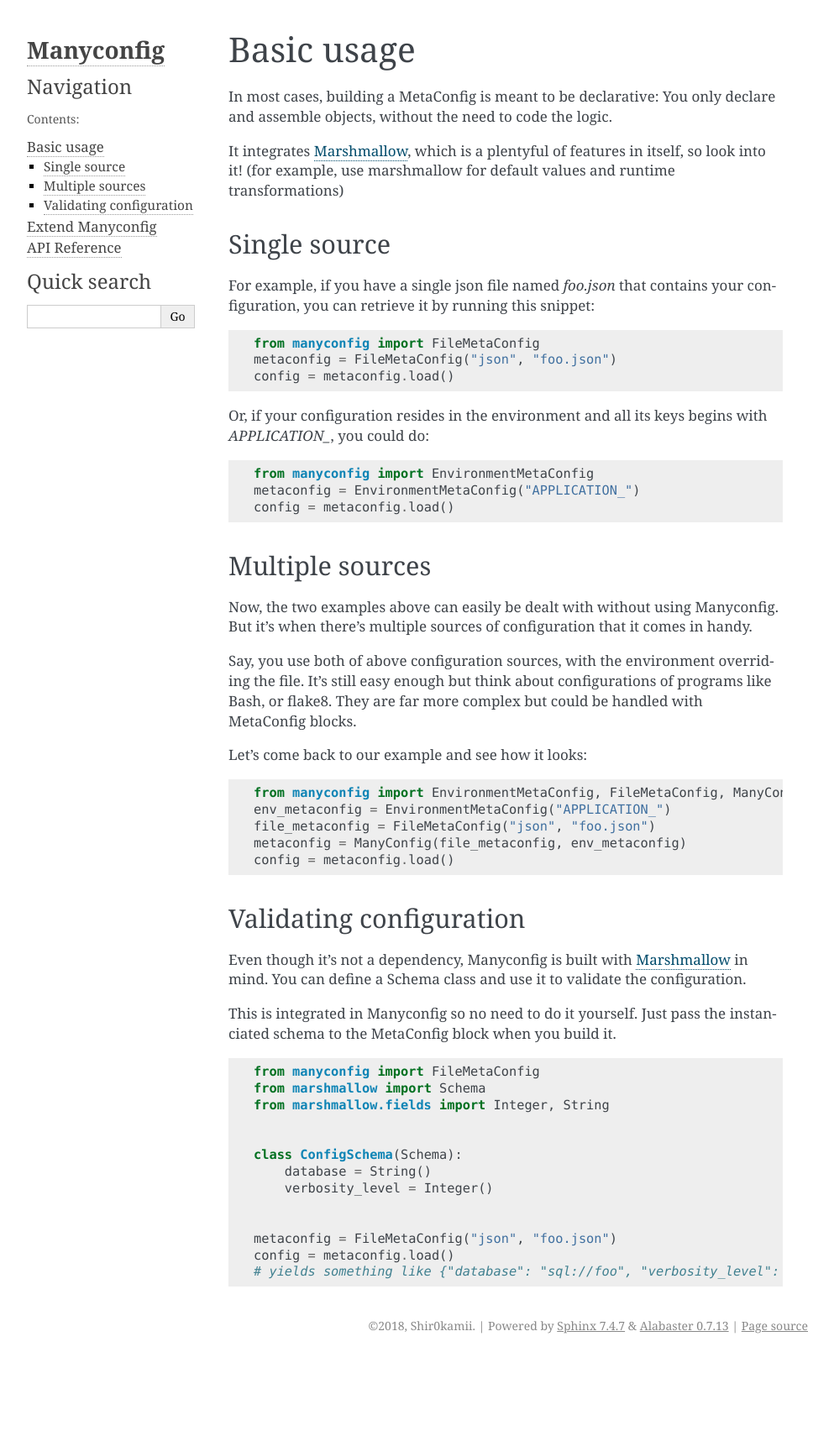
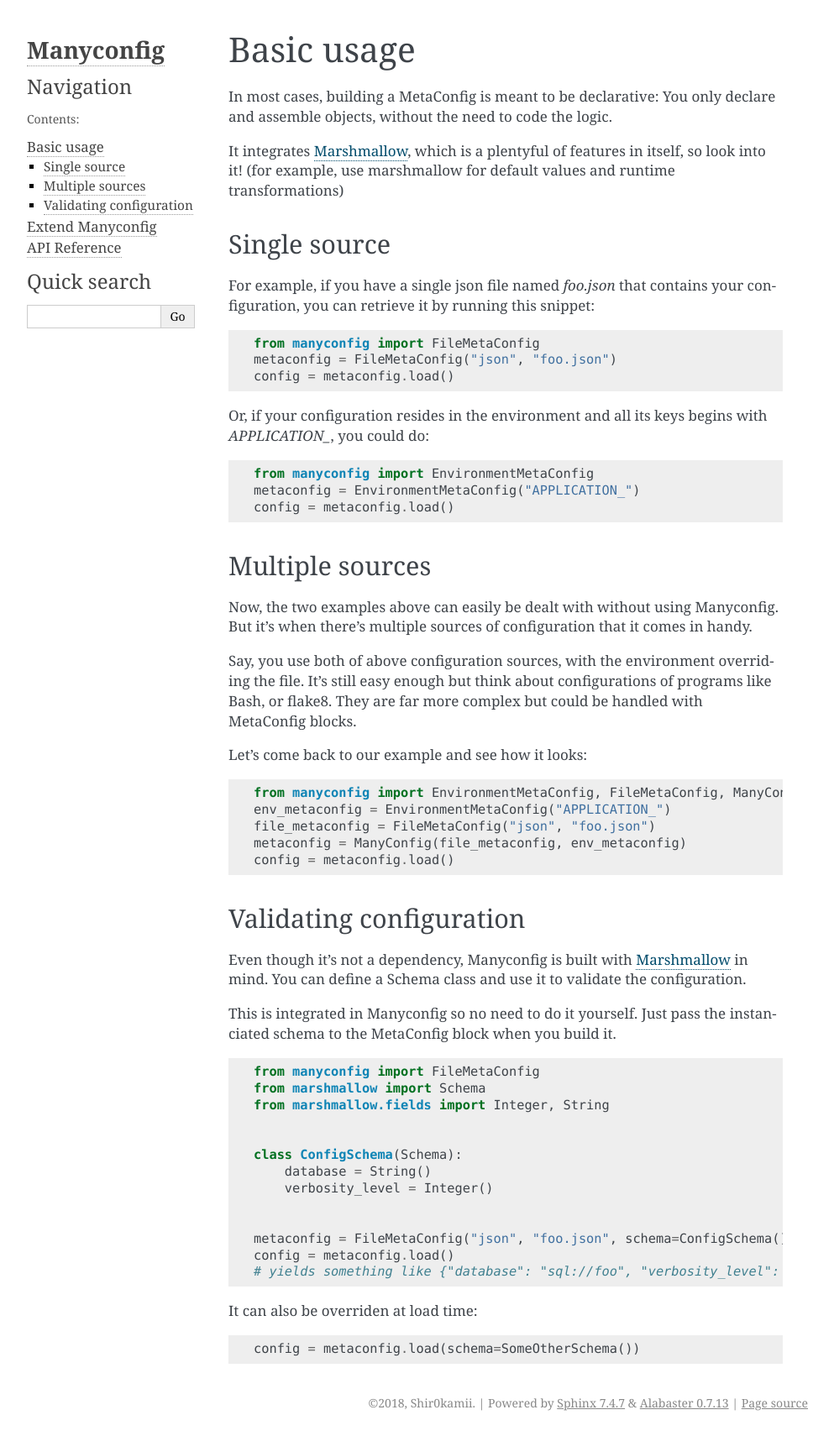
Before and after one commit to Shir0kamii/manyconfig, a Sphinx documentation site: the page built from docs/source/basic.rst, in a window 1280 px wide. Shown: the whole page at 84% size, without its empty margins (148-1141 px from the left). Built offline with Sphinx 7.4.7, drawn with Linux system fonts in a browser that asks for light colours; before the commit the page ends 1618 px from its top, so only the background shows below that.

Commit message:
Fix documentation and improve it

```diff
--- a/docs/source/basic.rst
+++ b/docs/source/basic.rst
@@ -74,8 +74,14 @@
         verbosity_level = Integer()
 
 
-    metaconfig = FileMetaConfig("json", "foo.json")
+    metaconfig = FileMetaConfig("json", "foo.json", schema=ConfigSchema())
     config = metaconfig.load()
     # yields something like {"database": "sql://foo", "verbosity_level": 42}
 
+It can also be overriden at load time:
+
+.. code-block:: python
+
+    config = metaconfig.load(schema=SomeOtherSchema())
+
 .. _Marshmallow: http://marshmallow.readthedocs.io/
```
